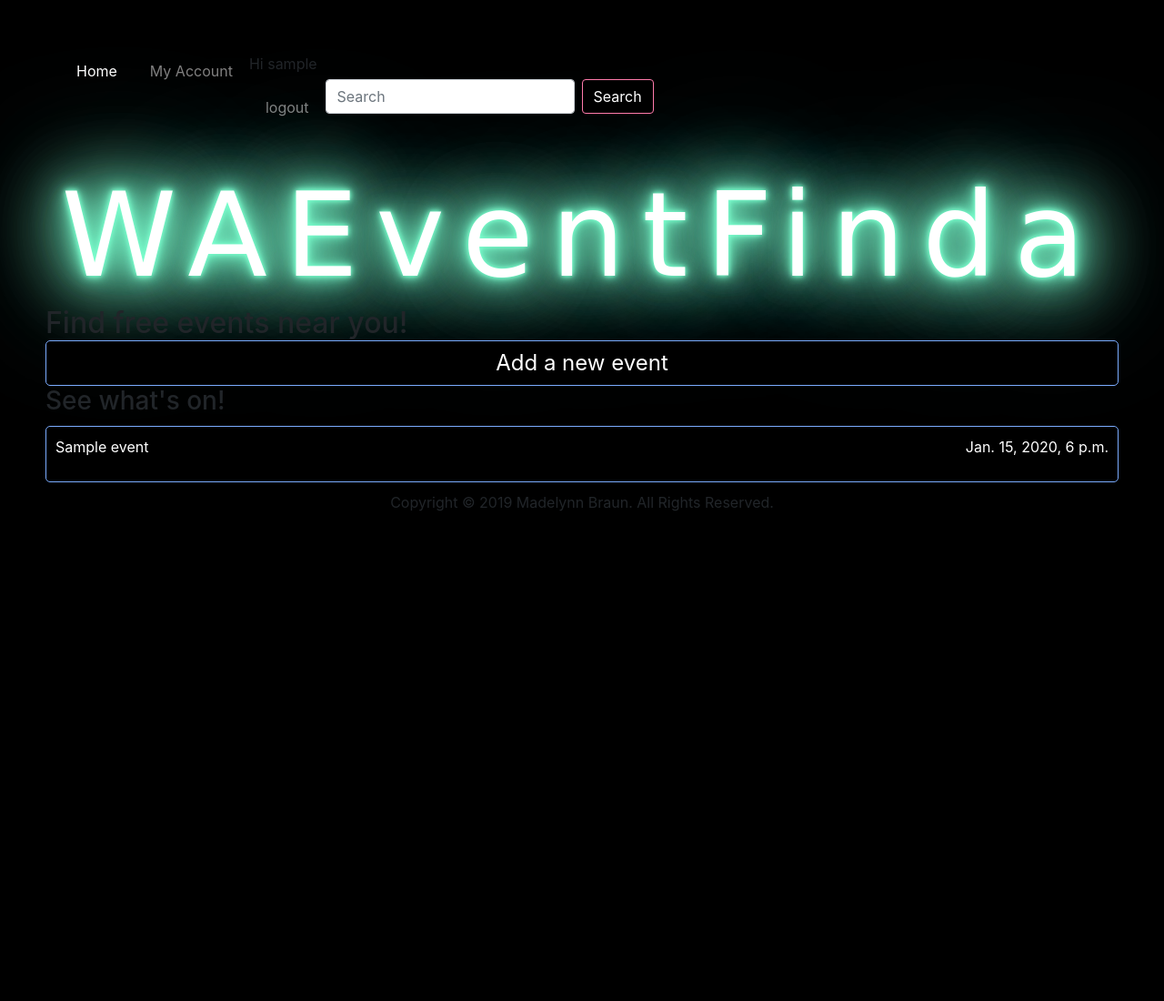
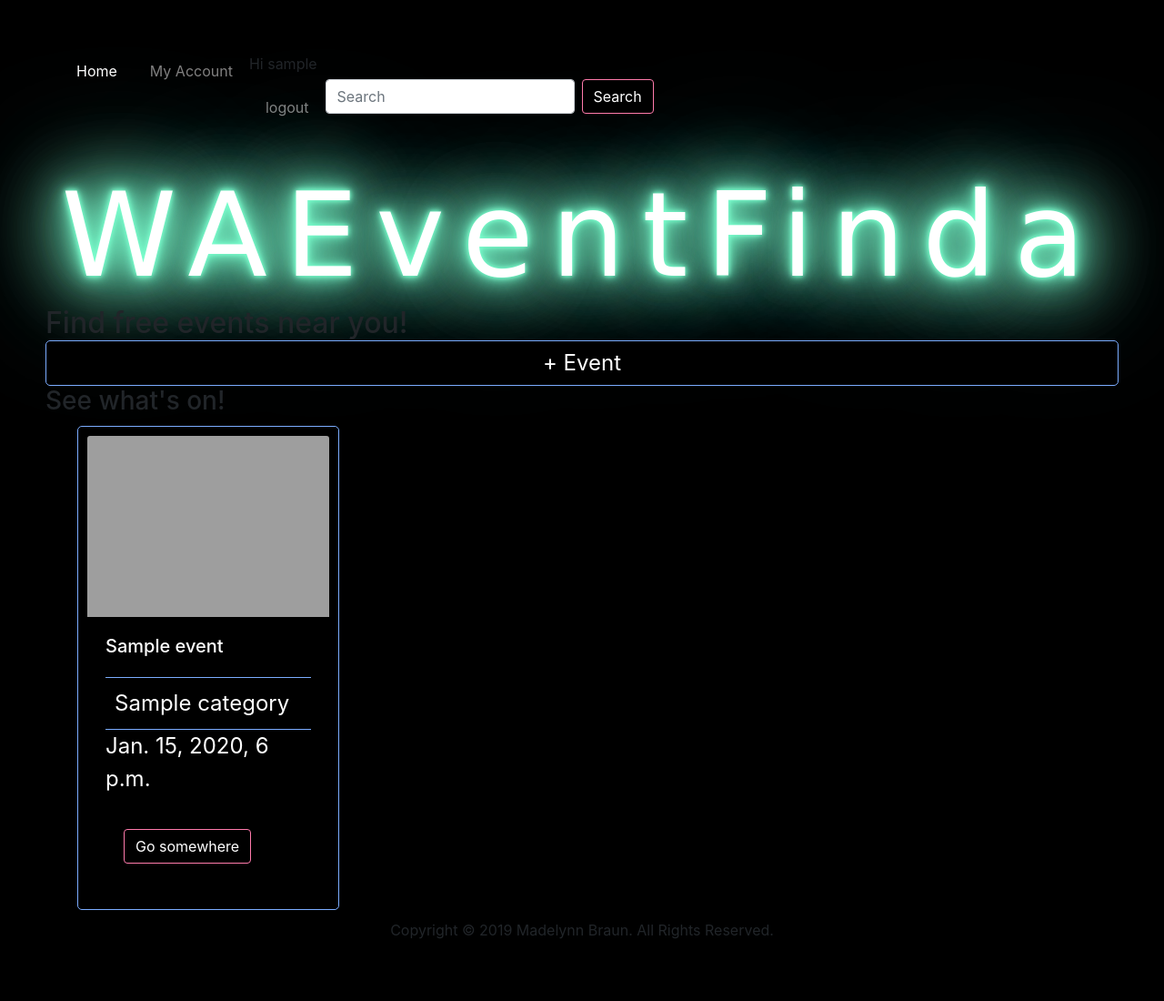
Before and after one commit to Maddy-89/FreEventsApp, a Django app: page /event-finder/ in a window 1280 px wide. Shown: the whole page at 91% size. Before the commit the page ends 561 px from the top, so only its background shows below. Run offline with Django 3.2, Linux system fonts and the light colour scheme; a user stored in the database is signed in; tables that the repository leaves empty hold one stand-in row (values such as "Sample post"); some libraries are stand-ins or nearby versions; some web fonts are replaced; grey boxes are pictures that could not be loaded.

Commit message:
update event card style

```diff
--- a/eventFinderApp/templates/eventFinderApp/detailsBox.html
+++ b/eventFinderApp/templates/eventFinderApp/detailsBox.html
@@ -1,9 +1,18 @@
-<div class="details-box">
-    <a href="{% url 'eventFinderApp:event' event.id %}">
-        <p>{{ event.title }}</p>
-        <p>{{ event.start_time }}</p>
-        {% for category in event.category.all %}
-          <p>{{ category.name }}</p>
-        {% endfor %}
-    </a>
+<section class = "container">
+<div class="card" style="width: 18rem;">
+  <img class="card-img-top" src="..." alt="Card image cap">
+  <div class="card-body">
+    <h5 class="card-title">{{ event.title }}</h5>
+
+              <ul class="list-group list-group-flush">
+                  {% for cat in event.categories.all %}
+                  <li class="list-group-item">{{ cat.name }}</li>
+                  {% endfor %}
+              </ul>
+        <p class="card-text">{{ event.start_time }}</p>
+        <div class="card-body">
+        <a href="{% url 'eventFinderApp:event' event.id %}" class="btn">Go somewhere</a>
+  </div>
+      </div>
 </div>
+</section>
--- a/eventFinderApp/templates/eventFinderApp/index.html
+++ b/eventFinderApp/templates/eventFinderApp/index.html
@@ -2,7 +2,7 @@
 
 {% block content %}
 
-    <a href="{% url 'eventFinderApp:add_event' %}"><button id="new-event">Add a new event</button></a>
+    <a href="{% url 'eventFinderApp:add_event' %}"><button id="new-event">+ Event</button></a>
 
     <h3>See what's on!</h3>
     {% if events_list %}
--- a/eventFinderApp/templates/eventFinderApp/newEventForm.html
+++ b/eventFinderApp/templates/eventFinderApp/newEventForm.html
@@ -10,7 +10,7 @@
     {{ eventform.media }}
     {% csrf_token %}
     {{ eventform.as_p }}
-    <input type="submit" value="Submit">
+    <button type="submit" value="Submit" class="btn">Submit</button>
 </form>
 
 {% endblock %}
--- a/static/style.css
+++ b/static/style.css
@@ -62,7 +62,7 @@ a {
     cursor: pointer;
 }
 
-#new-event:hover, .details-box a:hover {
+#new-event:hover, a:hover{
     text-decoration: underline;
     text-align: center;
     color: #fff;
@@ -78,14 +78,18 @@ a {
         0 0 150px #7bacff;
 }
 
-.details-box {
+.card, .list-group-item{
     border: 1px solid #7bacff;
     border-radius: 5px;
     margin: 10px 0;
     padding: 10px;
+    background-color: #000;
+    color: #fff;
+    border-radius: 5px;
+    font-size: 1.5rem;
 }
 
-.details-box a {
+.card {
     text-decoration: none;
     display: flex;
     justify-content: space-between;
```
